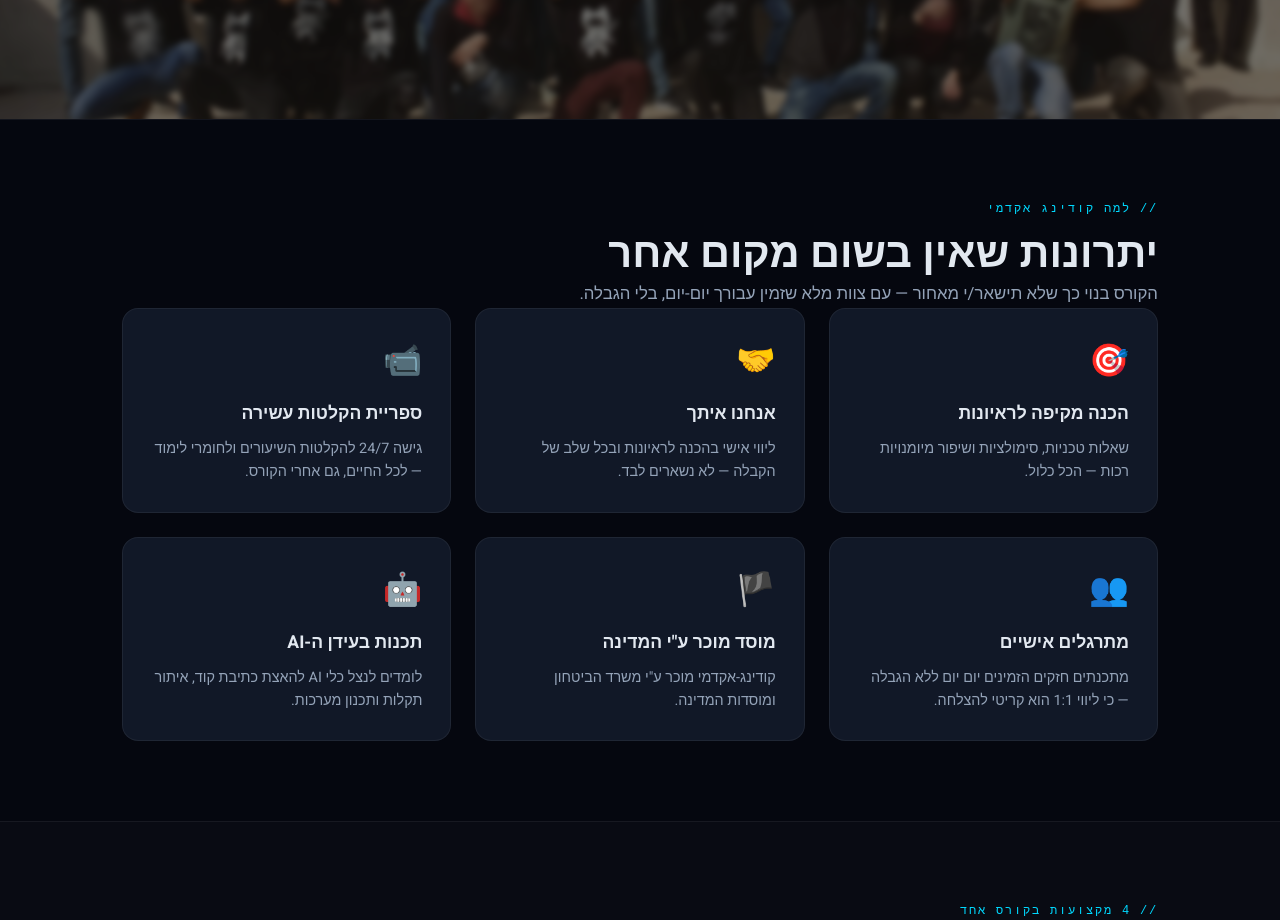
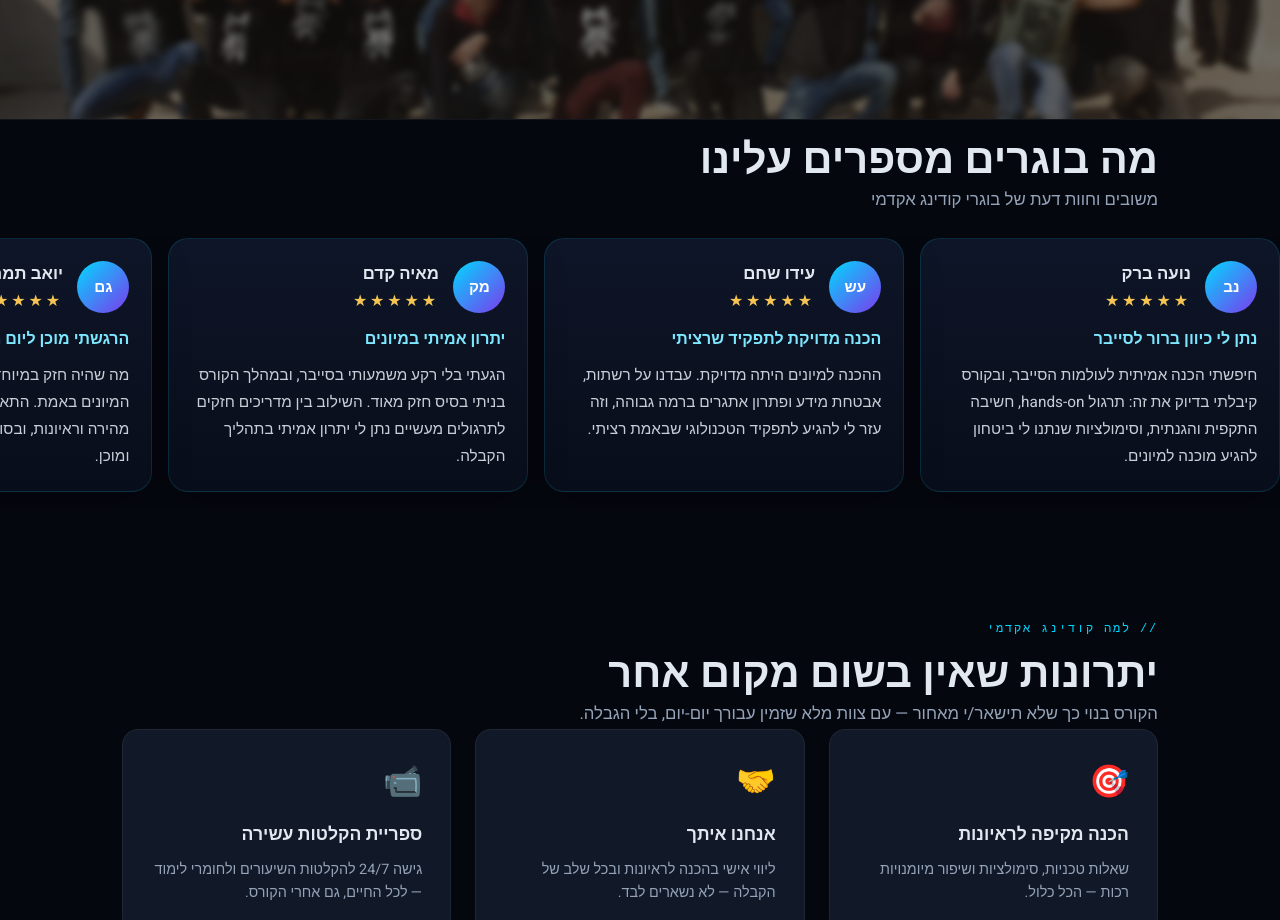
Before and after one commit to vyaron/coding-academy-pre-tech-units, a React (Vite) app: page /#/ in a window 1280 px wide. Shown: the part 1100-2020 px from the top of the page. Built offline with nearby package versions, Linux system fonts and the light colour scheme.

Commit message:
add social prof

```diff
--- a/src/components/LandingPage/LandingPage.css
+++ b/src/components/LandingPage/LandingPage.css
@@ -416,6 +416,90 @@
   line-height: 1.7;
   /* max-width: 650px; */
   margin-bottom: 3rem;
+}
+
+/* ── Social Proof ───────────────────────────────────────────────────────── */
+.lp-social-proof {
+  position: relative;
+  z-index: 1;
+  padding: 1rem 0 2rem;
+}
+.lp-social-proof-head {
+  max-width: 1100px;
+  margin: 0 auto;
+  padding: 0 2rem;
+}
+.lp-social-proof-head .lp-section-sub {
+  margin-bottom: 1.5rem;
+}
+.lp-social-proof-strip {
+  display: flex;
+  gap: 1rem;
+  overflow-x: auto;
+  padding: 0 2rem 1rem;
+  scroll-snap-type: x proximity;
+  scrollbar-width: thin;
+  scrollbar-color: rgba(0, 217, 255, 0.55) rgba(255, 255, 255, 0.05);
+}
+.lp-social-proof-strip::-webkit-scrollbar {
+  height: 10px;
+}
+.lp-social-proof-strip::-webkit-scrollbar-track {
+  background: rgba(255, 255, 255, 0.04);
+  border-radius: 999px;
+}
+.lp-social-proof-strip::-webkit-scrollbar-thumb {
+  background: linear-gradient(90deg, rgba(0, 217, 255, 0.7), rgba(124, 58, 237, 0.7));
+  border-radius: 999px;
+}
+.lp-review-card {
+  flex: 0 0 min(360px, calc(100vw - 4rem));
+  scroll-snap-align: start;
+  background: linear-gradient(180deg, rgba(15, 23, 42, 0.92), rgba(9, 14, 28, 0.96));
+  border: 1px solid rgba(0, 217, 255, 0.14);
+  border-radius: 20px;
+  padding: 1.35rem;
+  box-shadow: 0 18px 40px rgba(0, 0, 0, 0.24);
+}
+.lp-review-top {
+  display: flex;
+  align-items: center;
+  gap: 0.9rem;
+  margin-bottom: 0.85rem;
+}
+.lp-review-avatar {
+  width: 52px;
+  height: 52px;
+  border-radius: 50%;
+  background: linear-gradient(135deg, #00d9ff, #7c3aed);
+  color: #fff;
+  display: grid;
+  place-items: center;
+  font-weight: 800;
+  font-size: 0.95rem;
+  flex-shrink: 0;
+}
+.lp-review-card h3 {
+  font-size: 1.05rem;
+  font-weight: 800;
+  margin: 0 0 0.2rem;
+}
+.lp-review-stars {
+  color: #f6c453;
+  letter-spacing: 0.18em;
+  font-size: 1rem;
+}
+.lp-review-highlight {
+  display: inline-block;
+  margin-bottom: 0.7rem;
+  color: #7ce7ff;
+  font-weight: 700;
+}
+.lp-review-card p {
+  color: rgba(226, 232, 240, 0.88);
+  line-height: 1.75;
+  font-size: 0.96rem;
+  margin: 0;
 }
 
 /* ── Cards ───────────────────────────────────────────────────────────────── */
@@ -838,6 +922,17 @@
 
 /* ── Responsive ──────────────────────────────────────────────────────────── */
 @media (max-width: 640px) {
+  .lp-social-proof {
+    padding-top: 0.25rem;
+  }
+  .lp-social-proof-head,
+  .lp-social-proof-strip {
+    padding-left: 1rem;
+    padding-right: 1rem;
+  }
+  .lp-review-card {
+    flex-basis: calc(100vw - 2rem);
+  }
   .lp-nav-links { display: none; }
   .lp-step { flex-direction: column; gap: 0.75rem; }
   .lp-step-num { font-size: 1.5rem; }
--- a/src/components/LandingPage/LandingPage.tsx
+++ b/src/components/LandingPage/LandingPage.tsx
@@ -152,6 +152,51 @@ const PARTNER_LOGOS = [
   { src: "img/partners/soldiers.png", alt: "פיקדון חיילים משוחררים" },
 ];
 
+const SOCIAL_PROOF_REVIEWS = [
+  {
+    name: "נועה ברק",
+    avatar: "נב",
+    quote:
+      "חיפשתי הכנה אמיתית לעולמות הסייבר, ובקורס קיבלתי בדיוק את זה: תרגול hands-on, חשיבה התקפית והגנתית, וסימולציות שנתנו לי ביטחון להגיע מוכנה למיונים.",
+    highlight: "נתן לי כיוון ברור לסייבר",
+  },
+  {
+    name: "עידו שחם",
+    avatar: "עש",
+    quote:
+      "ההכנה למיונים היתה מדויקת. עבדנו על רשתות, אבטחת מידע ופתרון אתגרים ברמה גבוהה, וזה עזר לי להגיע לתפקיד הטכנולוגי שבאמת רציתי.",
+    highlight: "הכנה מדויקת לתפקיד שרציתי",
+  },
+  {
+    name: "מאיה קדם",
+    avatar: "מק",
+    quote:
+      "הגעתי בלי רקע משמעותי בסייבר, ובמהלך הקורס בניתי בסיס חזק מאוד. השילוב בין מדריכים חזקים לתרגולים מעשיים נתן לי יתרון אמיתי בתהליך הקבלה.",
+    highlight: "יתרון אמיתי במיונים",
+  },
+  {
+    name: "יואב תמר",
+    avatar: "גם",
+    quote:
+      "מה שהיה חזק במיוחד זו ההבנה איך נראים המיונים באמת. התאמנו על אתגרי סייבר, חשיבה מהירה וראיונות, ובסוף הרגשתי שאני מגיע חד ומוכן.",
+    highlight: "הרגשתי מוכן ליום האמת",
+  },
+  {
+    name: "תמר נבון",
+    avatar: "תנ",
+    quote:
+      "הקורס חיבר בין תכנות, רשתות וסייבר בצורה שעשתה לי סדר. מעבר לידע, קיבלתי גם הכוונה אמיתית איך לכוון ליחידה הנכונה ואיך לבלוט במיונים.",
+    highlight: "עזר לי לכוון ליחידה הנכונה",
+  },
+  {
+    name: "רועי הדר",
+    avatar: "רה",
+    quote:
+      "זו לא רק למידה תאורטית. יש כאן הכנה ממוקדת למי שרוצה להשתלב ביחידה טכנולוגית, עם דגש חזק על סייבר, פתרון בעיות והיכרות עם סוגי האתגרים שפוגשים בדרך.",
+    highlight: "ממוקד ליעד של יחידה טכנולוגית",
+  },
+];
+
 
 const FAQS = [
   {
@@ -286,6 +331,36 @@ export default function LandingPage() {
           </div>
         ))}
       </div>
+
+      <section className="lp-social-proof" aria-labelledby="social-proof-title">
+        <div className="lp-social-proof-head">
+          <h2 className="lp-section-title" id="social-proof-title">
+            מה בוגרים מספרים עלינו
+          </h2>
+          <p className="lp-section-sub">
+            משובים וחוות דעת של בוגרי קודינג אקדמי
+          </p>
+        </div>
+        <div className="lp-social-proof-strip" role="list" aria-label="חוות דעת בוגרים">
+          {SOCIAL_PROOF_REVIEWS.map((review) => (
+            <article className="lp-review-card" key={review.name} role="listitem">
+              <div className="lp-review-top">
+                <div className="lp-review-avatar" aria-hidden="true">
+                  {review.avatar}
+                </div>
+                <div>
+                  <h3>{review.name}</h3>
+                  <div className="lp-review-stars" aria-label="5 מתוך 5 כוכבים">
+                    ★★★★★
+                  </div>
+                </div>
+              </div>
+              <div className="lp-review-highlight">{review.highlight}</div>
+              <p>{review.quote}</p>
+            </article>
+          ))}
+        </div>
+      </section>
 
       {/* ── ABOUT ── */}
       <section className="lp-section" id="about">
```
